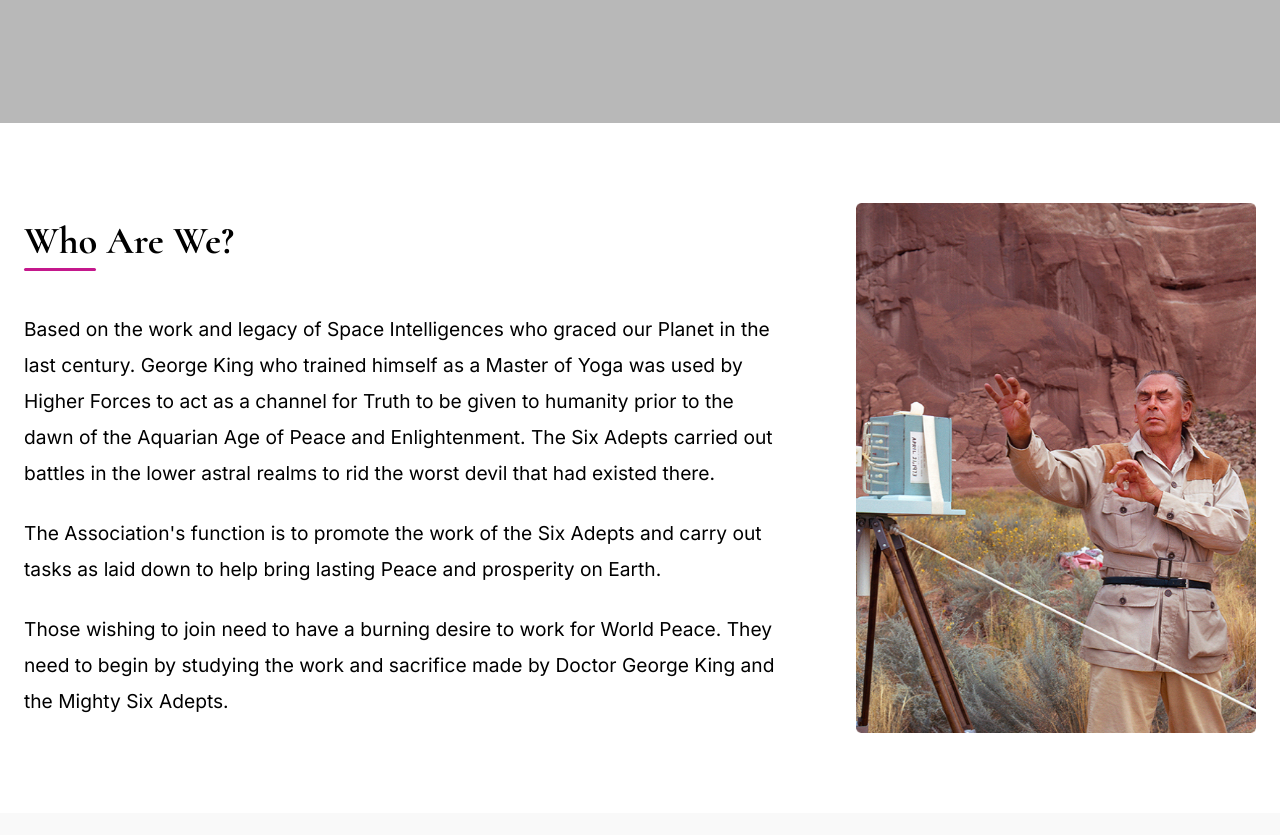
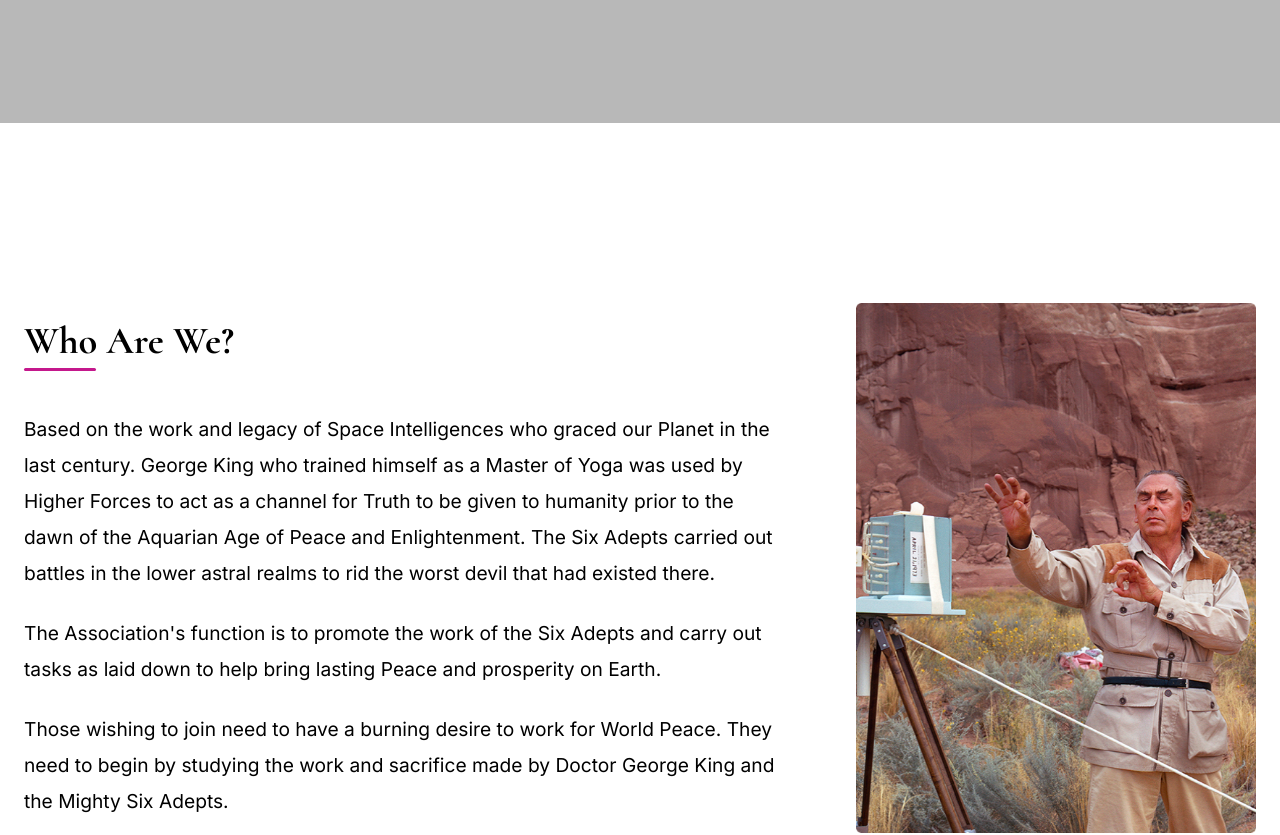
Before and after one commit to KunalP99/six-adepts-pma, a Next.js app: page / in a window 1280 px wide. Shown: the part 740-1575 px from the top of the page. Built offline with nearby package versions, Linux system fonts and the light colour scheme.

Commit message:
feat: add more padding when screen size is bigger

```diff
--- a/app/variables.scss
+++ b/app/variables.scss
@@ -95,6 +95,10 @@ $seconday-font-colour: #545151;
 
 @mixin container {
   padding: 80px 24px 80px 24px;
+
+  @media (min-width: 1000px) {
+    padding: 180px 24px 180px 24px;
+  }
 }
 
 @mixin h1-container {
```
